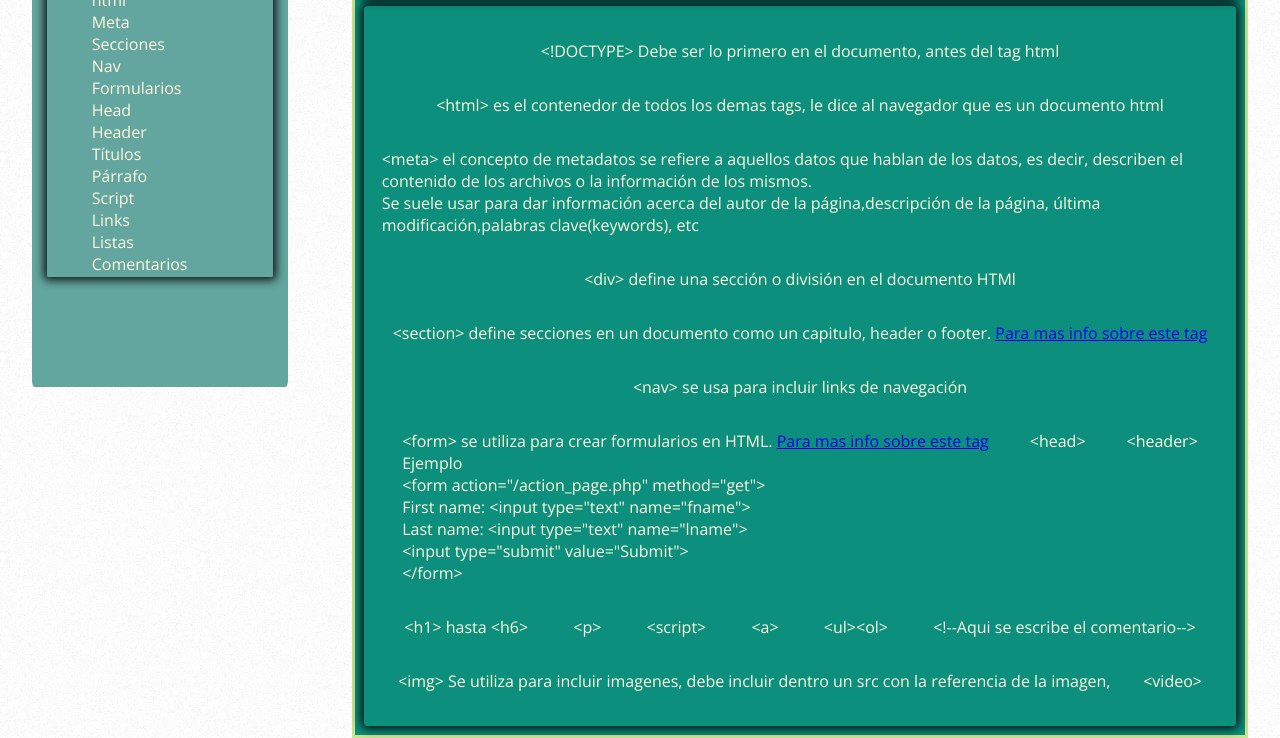
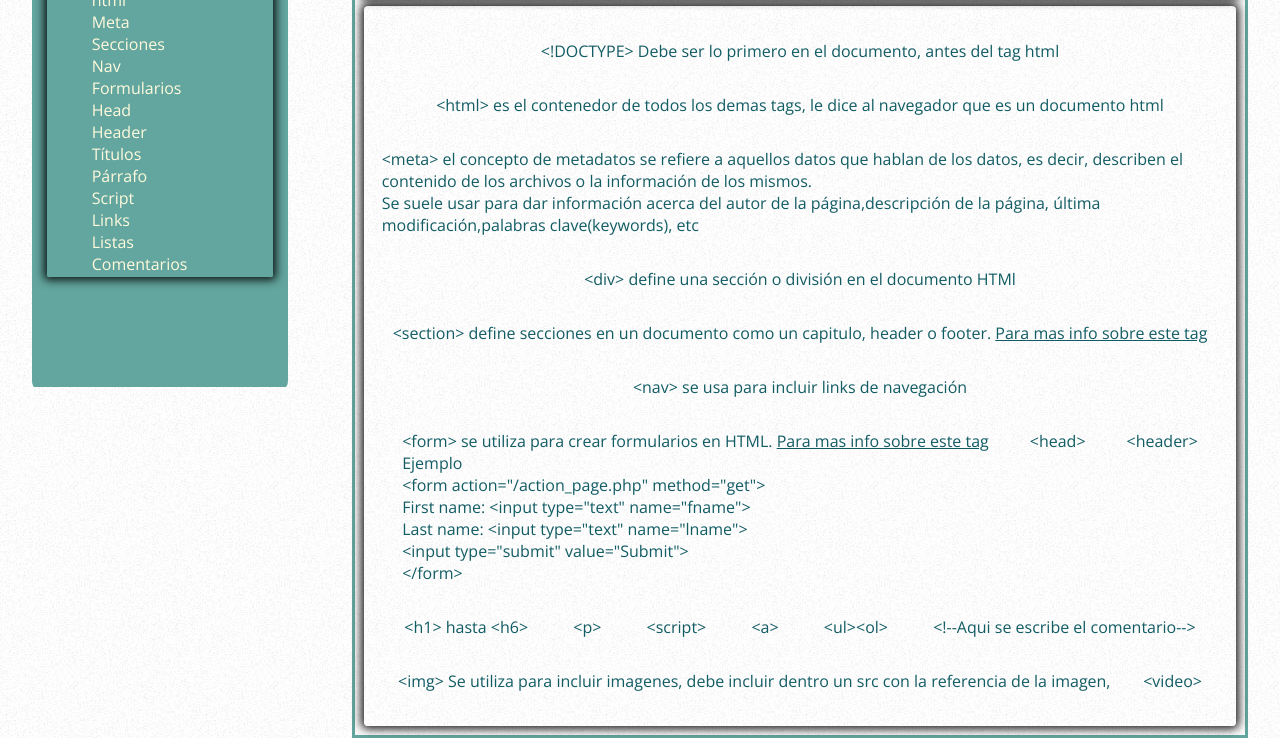
Before and after one commit to gonzaloIriart/AcamicaWiki, a plain HTML site: page index.html in a window 1280 px wide. Shown: the part 413-1151 px from the top of the page. Drawn offline with nearby package versions, Linux system fonts and the light colour scheme.

```diff
--- a/css/main.css
+++ b/css/main.css
@@ -17,9 +17,8 @@
 	color: #fffadcff;
 }
 
-.active {
-	background-color: #105b63fd;
-}
+
+
 .menu{
 	padding-top: 1em;
 	/* padding-bottom: 1em; */
@@ -73,9 +72,10 @@
 
 .principal {
 	width: 70%;
-	background-color: #0c907d;
+	/* background-color: #63A69F; */
 	border-style: solid;
-	border-color: #cce490;
+	border-color: #63A69F;
+	color: #105b63fd
 }
 
 .buscador{
@@ -127,3 +127,15 @@
 .indice a:hover{
 	text-decoration: antiquewhite underline;
 }
+.active {
+	background-color: #105b63fd;
+}
+p>a{
+	color:#105b63fd;
+	transition: all 0.3s;
+}
+p>a:hover{
+	color: white;
+	background-color: #105b63fd;
+
+}
```
Also changed, not shown: 1 other file.
